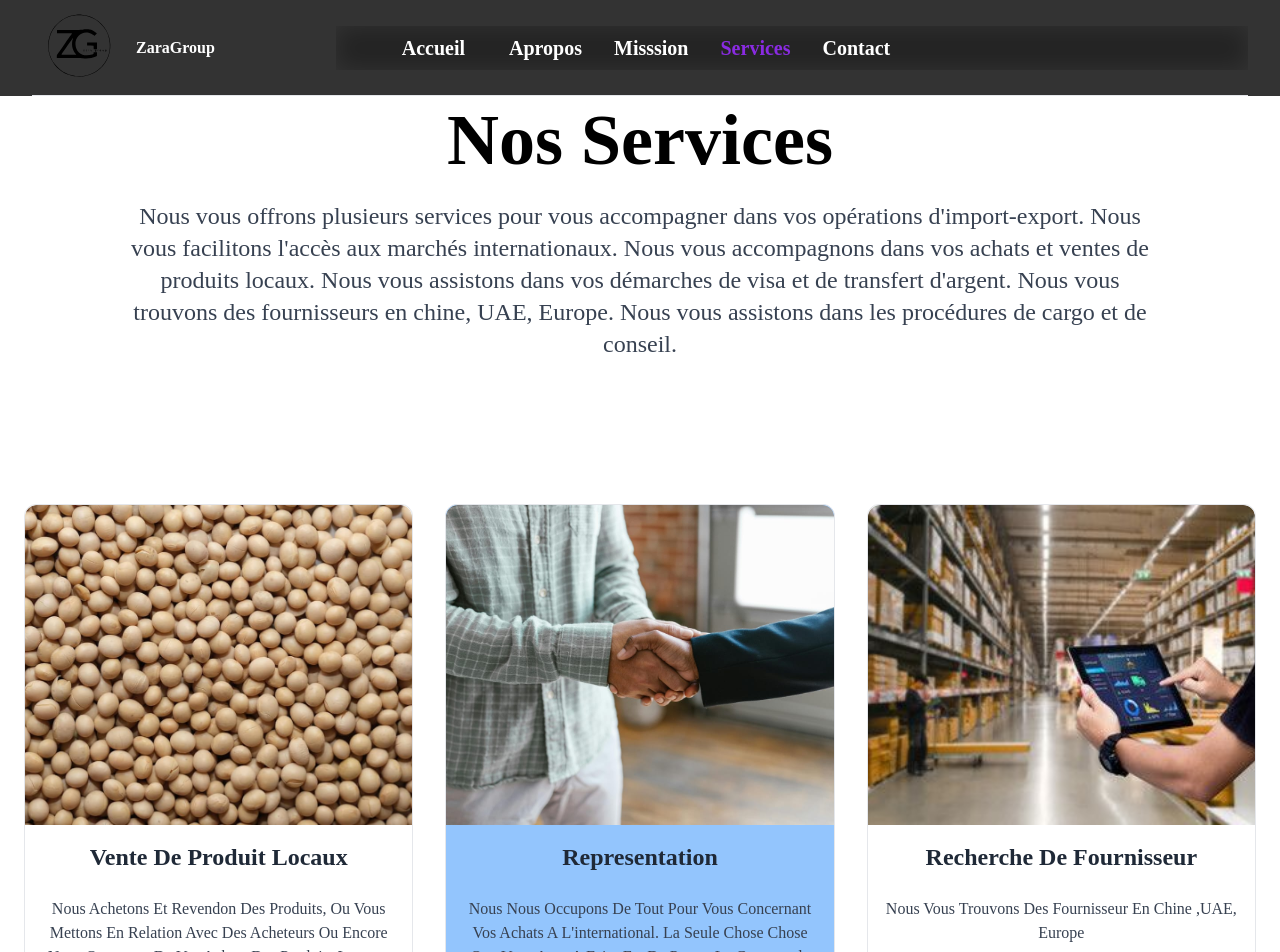
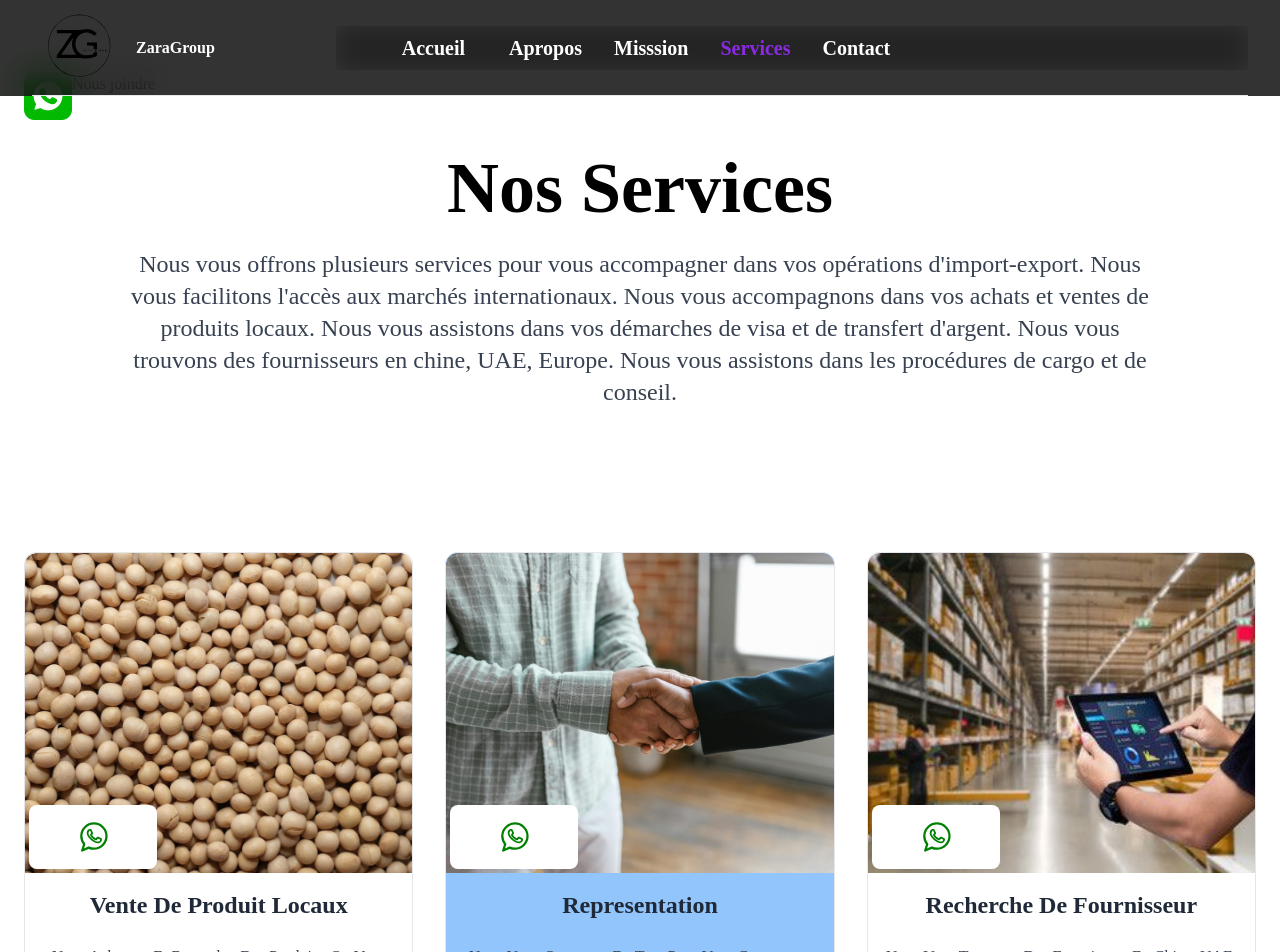
Before and after one commit to hbddevos/zaragroup, a React (Vite) app: page /services in a window 1280 px wide. Shown: the top 952 px of the page. Built offline with nearby package versions, Linux system fonts and the light colour scheme.

Commit message:
j'ai ajouter un call to action sur les card de service et ajoutre un CTA global

```diff
--- a/src/App.jsx
+++ b/src/App.jsx
@@ -12,6 +12,7 @@ import SolidBento from "./components/Bento";
 import Top from "./components/Top";
 import { useEffect } from "react";
 import Navbar2 from "./components/Navbar2";
+import Cta from "./components/Cta";
 
 const items = [
   { img: "drapeaux/togo.jpg", pays: "TOGO" },
@@ -53,6 +54,7 @@ function App() {
         <SolidBento />
         <Teams />
         <Faq />
+        <Cta />
         <Contact />
       </section>
       <Footer />
--- a/src/components/Bento.jsx
+++ b/src/components/Bento.jsx
@@ -43,7 +43,7 @@ export default function SolidBento() {
 
   return (
     <motion.div
-      className="max-sm:mb-[1050px] md:mb-10"
+      className="max-sm:mb-[1050px] md:mb-10 max-lg:hidden"
       initial={{ opacity: 0, y: 100 }}
       animate={{ opacity: 1 }}
       transition={{ duration: 1 }}
--- /dev/null
+++ b/src/components/Cta.jsx
@@ -0,0 +1,40 @@
+export default function Cta() {
+  return (
+    <section className="py-16">
+      <div className="mx-auto max-w-7xl px-4 sm:px-6 lg:px-8">
+        <div className="lg:py-14 lg:px-20 p-10 rounded-2xl bg-gradient-to-r from-indigo-600 to-violet-600 flex items-center justify-between flex-col lg:flex-row">
+          <div className="block text-center mb-5 lg:text-left lg:mb-0">
+            <h2 className="font-manrope text-4xl text-white font-semibold mb-5 lg:mb-2">
+              Nos Services vous intéressent ?
+            </h2>
+            <p className="text-xl text-indigo-100">
+              Contactez nous pour plus de question.
+            </p>
+          </div>
+          <a
+            href="https://wa.me/+22891500937"
+            target="_blank"
+            className="flex items-center gap-2 bg-white rounded-full shadow-sm text-lg text-indigo-600 font-semibold py-4 px-8 transition-all duration-500"
+          >
+            WhatsApp
+            <svg
+              width="19"
+              height="14"
+              viewBox="0 0 19 14"
+              fill="none"
+              xmlns="http://www.w3.org/2000/svg"
+            >
+              <path
+                d="M1.75 7L16.4167 7M11.8333 12.5L16.6852 7.64818C16.9907 7.34263 17.1435 7.18985 17.1435 7C17.1435 6.81015 16.9907 6.65737 16.6852 6.35182L11.8333 1.5"
+                stroke="#4F46E5"
+                strokeWidth="2.4"
+                strokeLinecap="round"
+                strokeLinejoin="round"
+              />
+            </svg>
+          </a>
+        </div>
+      </div>
+    </section>
+  );
+}
--- a/src/components/Footer.jsx
+++ b/src/components/Footer.jsx
@@ -36,12 +36,12 @@ export default function Footer() {
                 </svg>
             </a>
 
-            <a href="#" className="text-gray-400 hover:text-gray-500">
+            {/* <a href="#" className="text-gray-400 hover:text-gray-500">
                 <span className="sr-only">Dribbble</span>
                 <svg className="w-6 h-6" fill="currentColor" viewBox="0 0 24 24" aria-hidden="true">
                     <path fillRule="evenodd" d="M12 2C6.48 2 2 6.48 2 12s4.48 10 10 10c5.51 0 10-4.48 10-10S17.51 2 12 2zm6.605 4.61a8.502 8.502 0 011.93 5.314c-.281-.054-3.101-.629-5.943-.271-.065-.141-.12-.293-.184-.445a25.416 25.416 0 00-.564-1.236c3.145-1.28 4.577-3.124 4.761-3.362zM12 3.475c2.17 0 4.154.813 5.662 2.148-.152.216-1.443 1.941-4.48 3.08-1.399-2.57-2.95-4.675-3.189-5A8.687 8.687 0 0112 3.475zm-3.633.803a53.896 53.896 0 013.167 4.935c-3.992 1.063-7.517 1.04-7.896 1.04a8.581 8.581 0 014.729-5.975zM3.453 12.01v-.26c.37.01 4.512.065 8.775-1.215.25.477.477.965.694 1.453-.109.033-.228.065-.336.098-4.404 1.42-6.747 5.303-6.942 5.629a8.522 8.522 0 01-2.19-5.705zM12 20.547a8.482 8.482 0 01-5.239-1.8c.152-.315 1.888-3.656 6.703-5.337.022-.01.033-.01.054-.022a35.318 35.318 0 011.823 6.475 8.4 8.4 0 01-3.341.684zm4.761-1.465c-.086-.52-.542-3.015-1.659-6.084 2.679-.423 5.022.271 5.314.369a8.468 8.468 0 01-3.655 5.715z" clipRule="evenodd" />
                 </svg>
-            </a>
+            </a> */}
         </span>
     </div>
 </section>
--- a/src/components/GalleryService.jsx
+++ b/src/components/GalleryService.jsx
@@ -1,6 +1,6 @@
 function GalleryService({ imagesServices }) {
   return (
-    <div className="bg-white h-screen py-6 sm:py-8 lg:py-12 relative bottom-0">
+    <div className="bg-white py-6 sm:py-8 lg:py-12 relative bottom-0">
       <div className="mx-auto max-w-screen-2xl px-4 md:px-8">
         <div className="mb-4 gap-8 sm:mb-8 md:mb-12">
           <div className="text-center">
--- a/src/components/Hero.jsx
+++ b/src/components/Hero.jsx
@@ -23,13 +23,14 @@ const Hero = () => {
         </span>
       </h1>
       <div className="mx-auto mt-5 text-[#f1f1f1] md:mt-8 md:max-w-lg md:text-center md:text-xl">
-        Simplifiez vos oérations avec l'etranger en démistifiant l'import export
+        Simplifiez vos opérations avec l'etranger en démistifiant l'import export
         pour vous et vous rendat services.
       </div>
       <div className="flex flex-col items-center justify-center mt-8 space-y-4 text-center sm:flex-row sm:space-y-0 sm:space-x-4">
         <span className="relative inline-flex w-full md:w-auto">
           <a
-            href="https://wa.me/92407089"
+            href="https://wa.me/+22891500937"
+            target="_blank"
             className="inline-flex items-center justify-center w-full px-8 py-4 text-base font-medium leading-6 bg-gray-100 border border-transparent rounded-full xl:px-10 md:w-auto hover:bg-gray-300 focus:outline-none focus:ring-2 focus:ring-offset-2 focus:ring-gray-300"
           >
             <img src="/images/whatsapp.png" className="size-6 mr-2" alt="" />
--- a/src/components/Presentation.jsx
+++ b/src/components/Presentation.jsx
@@ -38,10 +38,10 @@ export default function Presentation() {
           {/* <!-- Button Container --> */}
           <div className="mt-8">
             <a
-              href="#"
+              href="#services"
               className="inline-block w-full text-center text-lg font-medium border-solid border-2 shadow-lg border-gray-600 py-4 px-10 hover:bg-indigo-500 hover:shadow-md md:w-64 rounded-xl transition-all hover:text-white"
             >
-              En savoir plus
+              Decouvrir nos servcies
             </a>
           </div>
         </div>
--- a/src/components/Services.jsx
+++ b/src/components/Services.jsx
@@ -1,6 +1,6 @@
 import { motion } from "framer-motion";
 import Service from "./uis/Service";
-import HeroPage from "./uis/HeroPage";
+// import HeroPage from "./uis/HeroPage";
 
 export default function Services() {
   return (
@@ -21,16 +21,24 @@ export default function Services() {
         }}
       >
         <div className="container px-6 py-10 mx-auto">
+          <div>
+            <a href="https://wa.me/+22891500937" className="flex">
+              <span>
+                <img src="/images/whatsapp.png" alt="" />
+              </span>
+              <span>Nous joindre</span>
+            </a>
+          </div>
           <h1 className="text-4xl font-bold text-center capitalize md:text-6xl lg:text-7xl mt-8">
             Nos Services
           </h1>
 
           <p className="max-w-5xl mx-auto mb-10 mt-6 text-center text-base md:text-2xl text-gray-700">
             Nous vous offrons plusieurs services pour vous accompagner dans vos
-            opérations d'import-export. Nous vous facilitons l'accès aux marchés
+            opérations d&apos;import-export. Nous vous facilitons l&apos;accès aux marchés
             internationaux. Nous vous accompagnons dans vos achats et ventes de
             produits locaux. Nous vous assistons dans vos démarches de visa et
-            de transfert d'argent. Nous vous trouvons des fournisseurs en chine,
+            de transfert d&apos;argent. Nous vous trouvons des fournisseurs en chine,
             UAE, Europe. Nous vous assistons dans les procédures de cargo et de
             conseil.
           </p>
@@ -84,7 +92,6 @@ export default function Services() {
               titre="Conseils"
               image="images/services/conseil1.jpg"
             />
-
           </div>
         </div>
       </motion.section>
--- a/src/components/uis/Service.jsx
+++ b/src/components/uis/Service.jsx
@@ -3,14 +3,68 @@ import { NavLink } from "react-router";
 // eslint-disable-next-line react/prop-types
 export default function Service({ texte, titre, image, className, link }) {
   return (
-    <NavLink to={link} className={`${className} overflow-hidden flex flex-col items-center pb-8 transition-colors duration-300 transform border cursor-pointer rounded-xl hover:border-transparent group hover:bg-blue-100`}>
-     {/* <div> */}
+    <div className="relative">
+      <NavLink
+        to={link}
+        className={`${className} overflow-hidden flex flex-col items-center pb-8 transition-colors duration-300 transform border cursor-pointer rounded-xl hover:border-transparent group hover:bg-blue-100 relative`}
+      >
+        <div className="relative h-auto">
           <img
             className="object-cover w-full h-80 rounded-t-xl transition duration-200 group-hover:scale-105"
             src={image}
             alt=""
           />
-     {/* </div> */}
+          <a href="https://wa.me/+22891500937 " className="absolute bottom-0 bg-white px-8 m-1 rounded-lg z-30 hover:bg-blue-100">
+            <svg
+            className="group"
+              version="1.1"
+              id="Icons"
+              xmlns="http://www.w3.org/2000/svg"
+              // xmlns:xlink="http://www.w3.org/1999/xlink"
+              viewBox="-19.52 -19.52 71.04 71.04"
+              height="64"
+              width="64"
+              fill="#008000"
+            >
+              <g id="SVGRepo_bgCarrier" strokeWidth="0"></g>
+              <g
+                id="SVGRepo_tracerCarrier"
+                strokeLinecap="round"
+                strokeLinejoin="round"
+              ></g>
+              <g id="SVGRepo_iconCarrier">
+                <path
+                  className="st0 transition-colors duration-200 group-hover:stroke-white group-hover:fill-white"
+                  style={{
+                    fill: "none",
+                    stroke: "#008000",
+                    strokeWidth: "2.5",
+                    strokeLinecap: "round",
+                    strokeLinejoin: "round",
+                    strokeMiterlimit: "10",
+                  }}
+                  d="M17,1C9.3,1,3,7.3,3,15c0,3.4,1.3,6.6,3.3,9L4,31l7.3-3.2C13,28.6,15,29,17,29c7.7,0,14-6.3,14-14S24.7,1,17,1z "
+                ></path>{" "}
+                <g id="Page-1">
+                  {" "}
+                  <g id="Whatsapp" transform="translate(1.000000, 1.000000)">
+                    {" "}
+                    <path
+                      id="Stroke-28"
+                      className="st1"
+                      style={{
+                        fill: "none",
+                        stroke: "#008000",
+                        strokeWidth: "2",
+                      }}
+                      d="M23.7,19.1c0.3-0.9,0.3-1.6,0.2-1.8c-0.1-0.2-0.3-0.2-0.7-0.4c-0.4-0.2-2.2-1.1-2.5-1.2 c-0.3-0.1-0.7-0.1-0.9,0.3c-0.4,0.5-0.7,1-1,1.3c-0.2,0.2-0.6,0.3-0.9,0.1c-0.4-0.2-1.6-0.6-3-1.8c-1.1-1-1.8-2.2-2.1-2.6 c-0.2-0.4,0-0.6,0.2-0.8c0.2-0.2,0.4-0.4,0.6-0.6c0.2-0.2,0.3-0.3,0.4-0.6c0.1-0.2,0-0.5-0.1-0.7c-0.1-0.2-0.8-2-1.1-2.7 c-0.2-0.6-0.4-0.6-0.8-0.6c-0.1,0-0.3,0-0.4,0c-0.5,0-1,0.1-1.3,0.5C9.9,7.9,9,8.8,9,10.6c0,1.8,1.3,3.6,1.5,3.8 c0.2,0.2,2.6,4,6.3,5.6c2.9,1.2,3.8,1.1,4.4,1C22.2,20.7,23.4,20,23.7,19.1L23.7,19.1z"
+                    ></path>{" "}
+                  </g>{" "}
+                </g>{" "}
+              </g>
+            </svg>
+          </a>
+        </div>
 
         <h1 className="mt-4 text-2xl font-semibold text-gray-800 capitalize group-hover:slate-800">
           {titre}
@@ -20,5 +74,6 @@ export default function Service({ texte, titre, image, className, link }) {
           {texte}
         </p>
       </NavLink>
+    </div>
   );
 }
--- a/src/pages/ServicePage.jsx
+++ b/src/pages/ServicePage.jsx
@@ -2,6 +2,7 @@ import { useParams } from "react-router";
 import { getServiceById } from "../services/services_provider";
 import HeroPage from "../components/uis/HeroPage";
 import GalleryService from "../components/GalleryService";
+import Cta from "../components/Cta";
 
 function ServicePage() {
   let { id } = useParams();
@@ -11,7 +12,6 @@ function ServicePage() {
   // console.log(service,);
   return (
     <>
-
       <HeroPage titre_service={service.titre} serviceImage={service.image} />
       <section className="max-sm:px-8 md:px-32 bg-white">
         <div>
@@ -21,7 +21,9 @@ function ServicePage() {
           <p className="text-xl text-pretty mb-24">{service.details}</p>
           <div className="my-20 flex max-md:flex-col justify-between items-center">
             <div className="mr-7">
-              <h3 className="text-[48px] max-sm:text-center font-bold">Comment ça <br className="md:hidden"/> fonctionne ?</h3>
+              <h3 className="text-[48px] max-sm:text-center font-bold">
+                Comment ça <br className="md:hidden" /> fonctionne ?
+              </h3>
               <ul className="text-xl">
                 {service.points_clés.map((pt) => (
                   <li key={service.id} className="list-decimal my-5">
@@ -45,6 +47,12 @@ function ServicePage() {
       </section>
       {/* <div className="h-48"></div> */}
       <GalleryService imagesServices={service.imagesServices} />
+      <div className="hidden md:block sm:relative  sm:top-36 mb-48">
+        <Cta />
+      </div>
+      <div className="md:hidden">
+      <Cta />
+      </div>
     </>
   );
 }
--- a/src/pages/ServicesPage.jsx
+++ b/src/pages/ServicesPage.jsx
@@ -9,7 +9,7 @@ function ServicesPage() {
       <Top />
       <Navbar />
       <Outlet />
-      <div className="h-48"></div>
+      <div className="max-sm:h-0 md:h-10"></div>
       <Footer />
     </>
   );
```
Also changed, not shown: src/components/Contact.jsx (+135 -34 lines). Lines whose indentation alone changed are shown as unchanged.
